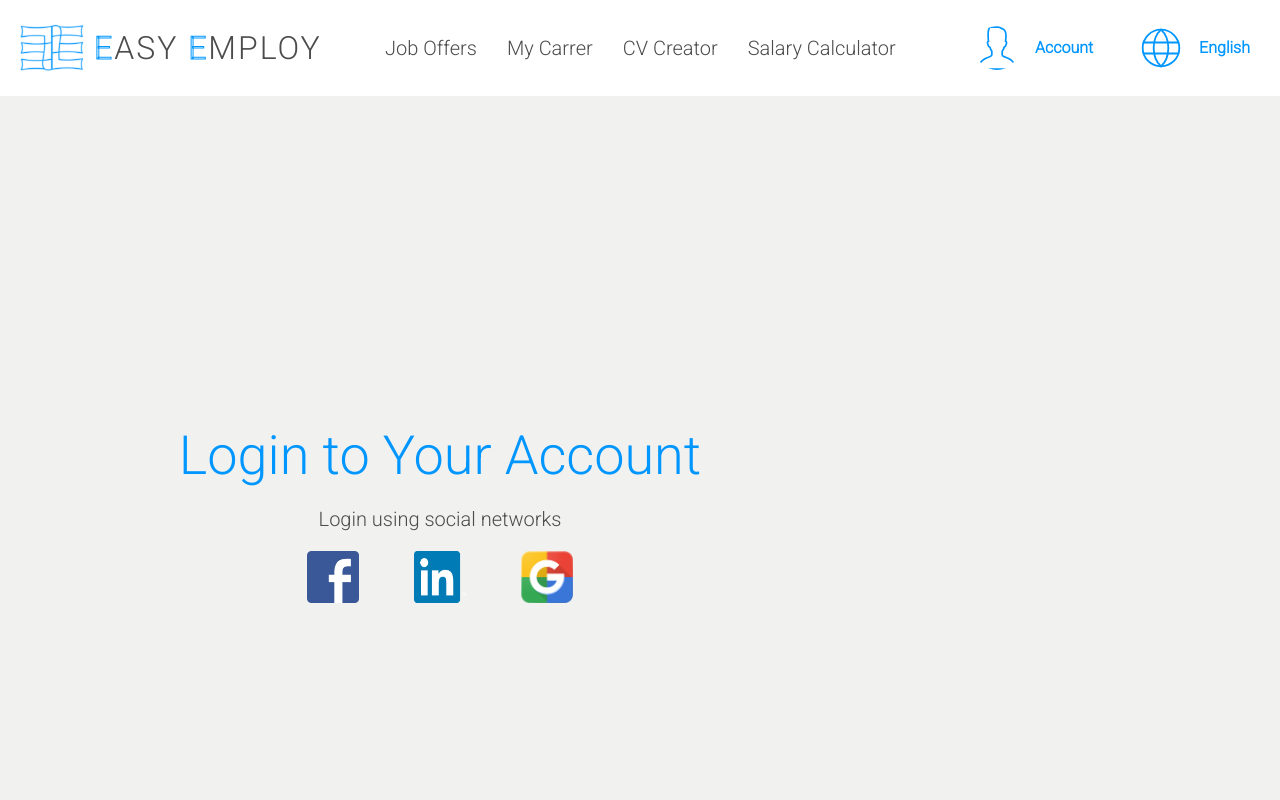
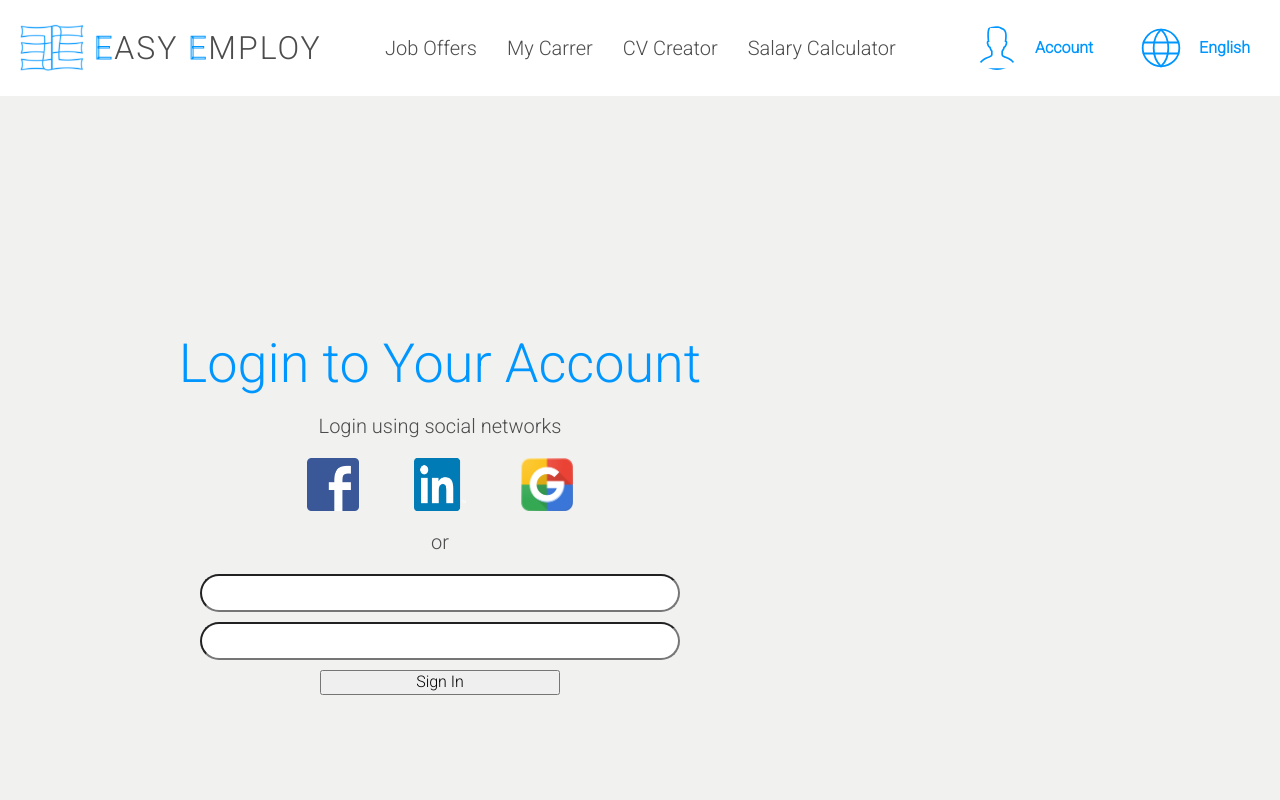
Before and after one commit to mizdebski77/Easy-Employ, a React (Create React App) app: page /Log-In in a window 1280 px wide. Shown: the top 800 px of the page. Built offline with nearby package versions, Linux system fonts and the light colour scheme.

Commit message:
Styles to login form added

```diff
--- a/src/features/LogIn/logIn.tsx
+++ b/src/features/LogIn/logIn.tsx
@@ -1,5 +1,5 @@
 import React from 'react';
-import { Icon, IconsWrapper, LoginSpan, LoginTitle, LoginWrapper, Wrapper } from './styledLogIn';
+import { Button, Form, Icon, IconsWrapper, Input, LoginSpan, LoginTitle, LoginWrapper, Wrapper } from './styledLogIn';
 import fb from '../../common/Images/SocialMedia/fb.png';
 import lk from '../../common/Images/SocialMedia/link.png';
 import gg from '../../common/Images/SocialMedia/google.png';
@@ -16,8 +16,14 @@ export const LogIn = () => {
                     <Icon src={fb} />
                     <Icon src={lk} />
                     <Icon src={gg} />
+                </IconsWrapper>
+                <LoginSpan>or</LoginSpan>
 
-                </IconsWrapper>
+                <Form>
+                    <Input />
+                    <Input />
+                <Button>Sign In</Button>
+                </Form>
             </LoginWrapper>
 
         </Wrapper >
--- a/src/features/LogIn/styledLogIn.ts
+++ b/src/features/LogIn/styledLogIn.ts
@@ -50,6 +50,24 @@ export const Icon = styled.img`
     };
 `;
 
+export const Form = styled.form`
+    display: grid;
+    gap: 10px;
+    max-width: 480px;
+    width: 100%;
+`;
+
+export const Input = styled.input`
+    padding: 8px 10px;
+    border-radius: 20px;
+
+`;
+
+export const Button = styled.button`
+    max-width: 240px;
+    width: 100%;
+    margin: 0 auto;
+`;
 
 export const RegisterWrapper = styled.div`
 
```
